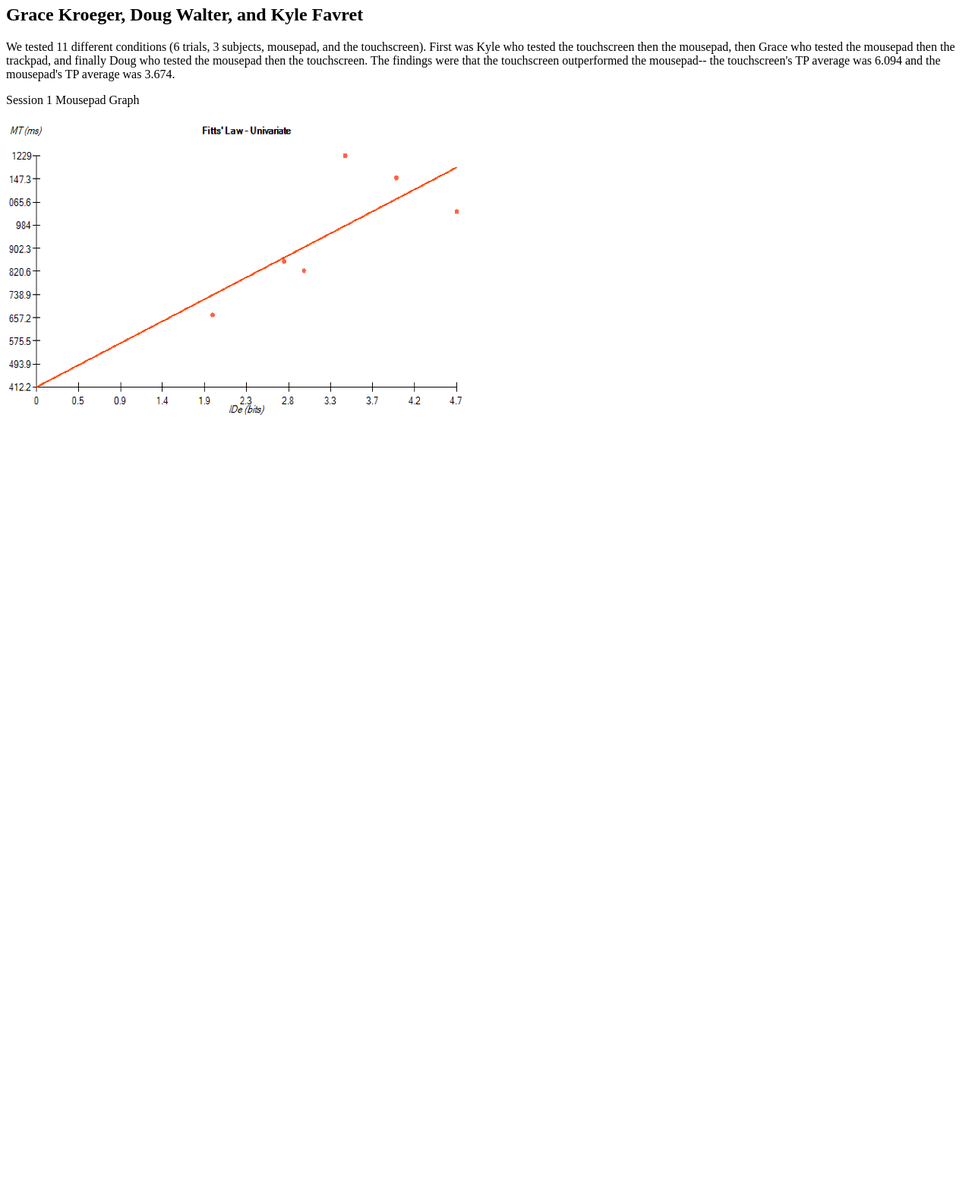
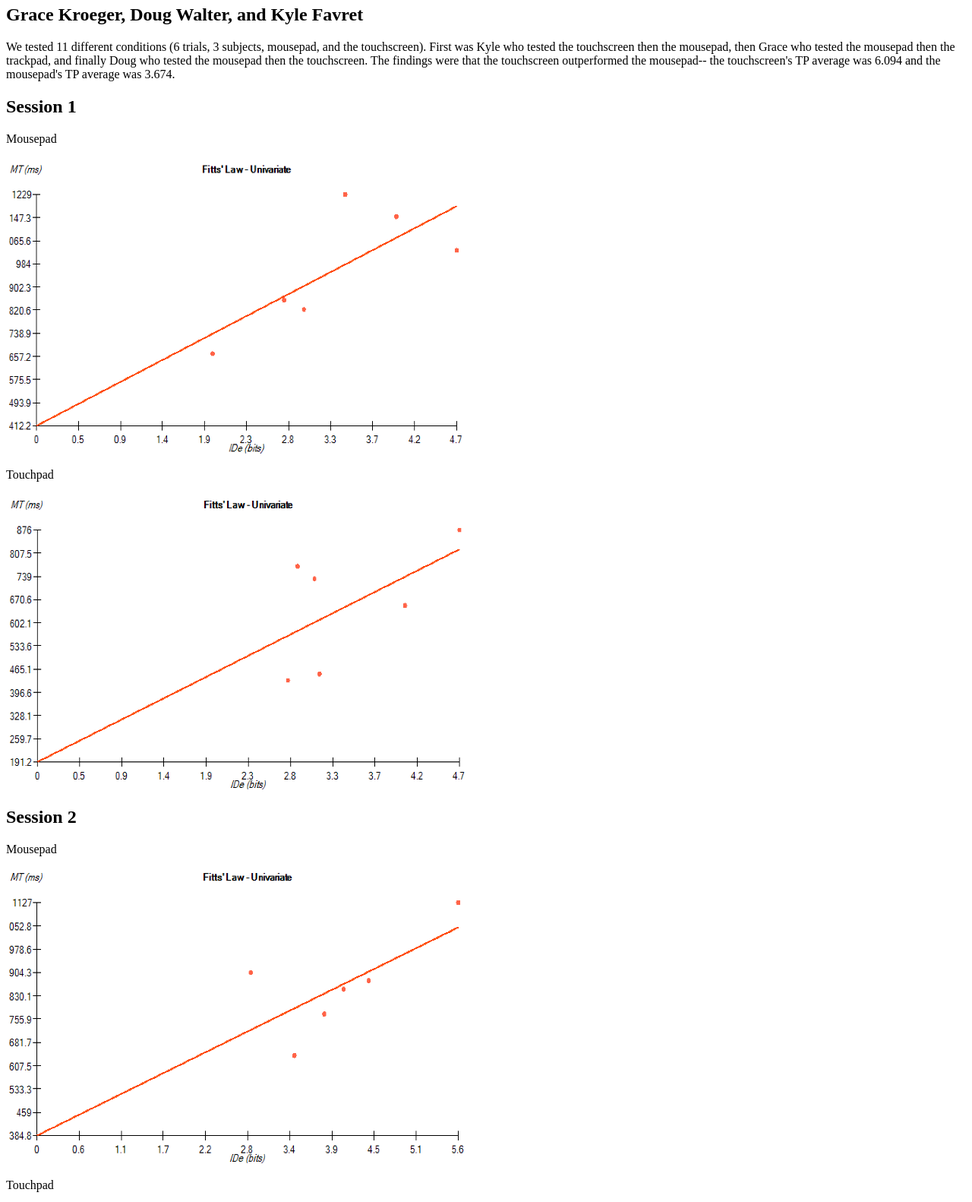
Before and after one commit to gracekroeger/fittslaw, a plain HTML site: page index.html in a window 1280 px wide. Shown: the part 60-1642 px from the top of the page at 76% size. Before the commit the page ends 800 px from the top, so only its background shows below. Drawn offline with Linux system fonts and the light colour scheme.

Commit message:
Update index.html

```diff
--- a/index.html
+++ b/index.html
@@ -12,7 +12,22 @@
 We tested 11 different conditions (6 trials, 3 subjects, mousepad, and the touchscreen). First was Kyle who tested the touchscreen then the mousepad, then Grace who tested the mousepad then the trackpad, and
 finally Doug who tested the mousepad then the touchscreen. The findings were that the touchscreen outperformed the mousepad-- the touchscreen's TP average was 6.094 and the mousepad's TP average was 3.674.
 </p>
-    <p> Session 1 Mousepad Graph </p>
+    <h2> Session 1 </h2>
+    <p> Mousepad </p>
 <img src="S1 Mousepad Graph.PNG" alt="mousepad" height="50%" width="50%">
+     <p> Touchpad </p>
+<img src="S1 Touchpad Graph.PNG" alt="touchpad" height="50%" width="50%">
+
+    <h2> Session 2 </h2>
+    <p> Mousepad </p>
+<img src="S2 Mousepad Graph.PNG" alt="mousepad" height="50%" width="50%">
+     <p> Touchpad </p>
+<img src="S2 Touchpad Graph.PNG" alt="touchpad" height="50%" width="50%">
+
+     <h2> Session 3 </h2>
+    <p> Mousepad </p>
+<img src="S3 Mousepad Graph.PNG" alt="mousepad" height="50%" width="50%">
+     <p> Touchpad </p>
+<img src="S3 Touchpad Graph.PNG" alt="touchpad" height="50%" width="50%">
 </body>
 </html>
```
